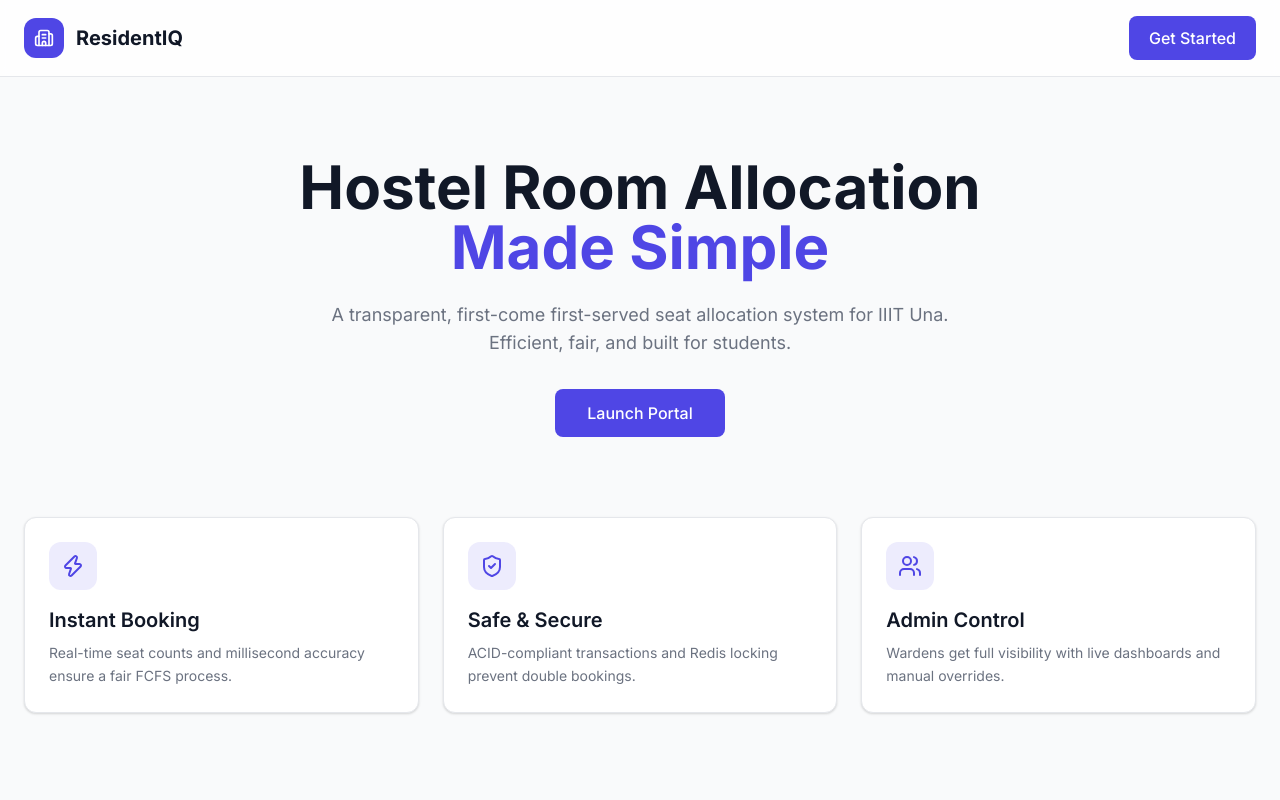
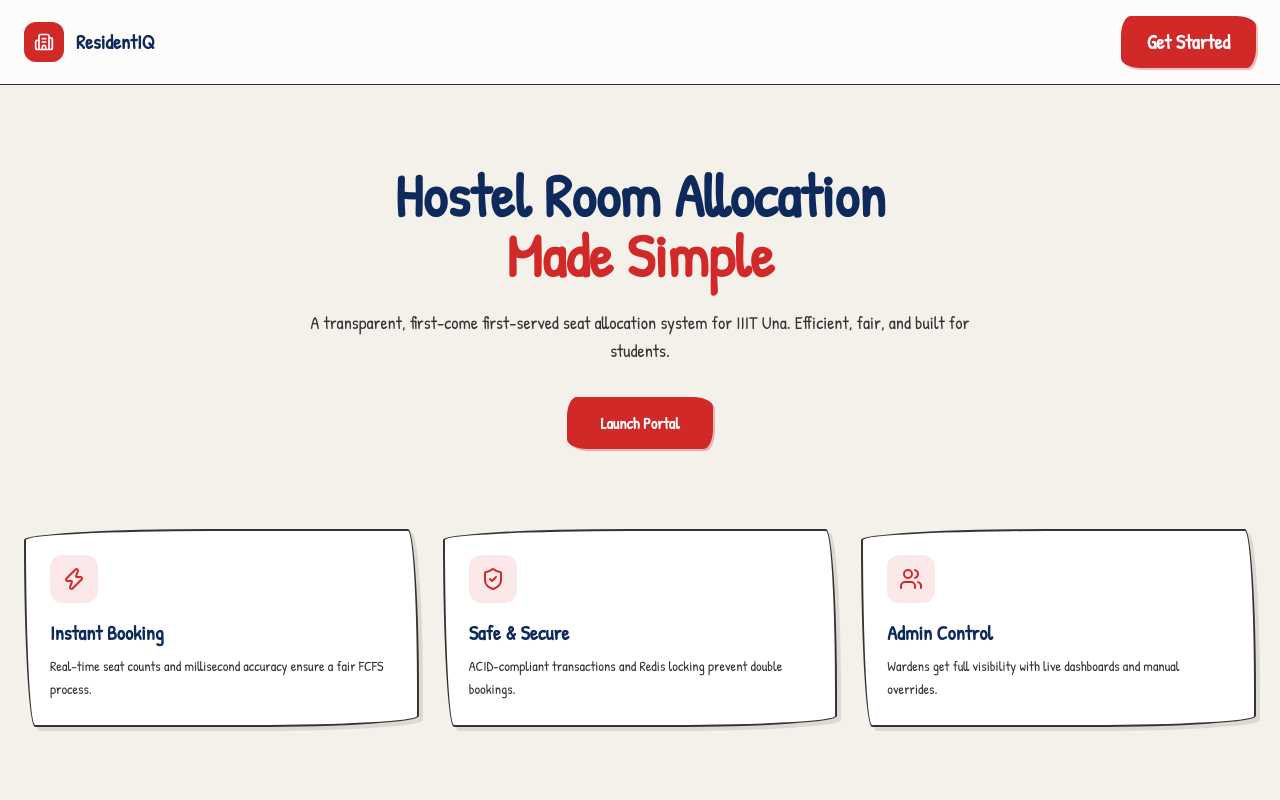
Before and after one commit to DSingh0304/HostleSeatAllocation, a Next.js app in the folder client/: page / in a window 1280 px wide. Shown: the top 800 px of the page. Built offline with nearby package versions, Linux system fonts and the light colour scheme.

Commit message:
Refactor and update globals.css

```diff
--- a/client/app/globals.css
+++ b/client/app/globals.css
@@ -1,147 +1,214 @@
+@import url('https://fonts.googleapis.com/css2?family=Patrick+Hand&family=JetBrains+Mono:wght@400;700&display=swap');
+
 @tailwind base;
 @tailwind components;
 @tailwind utilities;
 
 @layer base {
   :root {
-    --background: 249 250 251;
-    --foreground: 17 24 39;
-    --card: 255 255 255;
-    --card-border: 229 231 235;
-    --muted: 243 244 246;
-    --muted-foreground: 107 114 128;
-    --primary: 79 70 229;
-    --primary-foreground: 255 255 255;
-    --secondary: 236 72 153;
-    --accent: 139 92 246;
-    --border: 229 231 235;
-    --input: 243 244 246;
-    --ring: 79 70 229;
+    --paper-note: #F4F1EA;
+    --ink-blue: #0E2A5C;
+    --pencil-grey: #333333;
+    --alert-red: #D12828;
+    --highlighter: #FFFFA5;
+    --ballpoint: #0000FF;
+    --font-hand: 'Patrick Hand', cursive;
+    --font-mono: 'JetBrains Mono', monospace;
+
+    /* Legacy variables mapping to Sketch Design */
+    --background: 244 241 234;
+    --foreground: 14 42 92;
+    --card: 244 241 234;
+    --card-border: 51 51 51;
+    --muted: 244 241 234;
+    --muted-foreground: 51 51 51;
+    --primary: 209 40 40;
+    --primary-foreground: 244 241 234;
+    --secondary: 255 255 165;
+    --secondary-foreground: 14 42 92;
+    --border: 51 51 51;
+    --input: 244 241 234;
+    --ring: 14 42 92;
   }
 
   body {
-    background-color: rgb(var(--background));
-    color: rgb(var(--foreground));
-    font-family: 'Inter', system-ui, -apple-system, sans-serif;
+    background-color: var(--paper-note);
+    color: var(--ink-blue);
+    font-family: var(--font-hand);
+    /* Notebook paper background */
+    background-image: linear-gradient(rgba(14, 42, 92, 0.1) 1px, transparent 1px);
+    background-size: 100% 2rem;
+    line-height: 2rem;
+    min-height: 100vh;
     overflow-x: hidden;
-    text-rendering: optimizeLegibility;
-    -webkit-font-smoothing: antialiased;
+  }
+
+  * {
+    font-family: var(--font-hand);
   }
 }
 
 @layer components {
-  .card {
-    background: rgb(var(--card));
-    border: 1px solid rgb(var(--card-border));
-    border-radius: 12px;
-    box-shadow: 0 1px 3px 0 rgba(0, 0, 0, 0.1), 0 1px 2px 0 rgba(0, 0, 0, 0.06);
+  /* Sketch specific classes */
+  .card, .glass, .sketch-border {
+    border: 2px solid var(--pencil-grey) !important;
+    border-radius: 255px 15px 225px 15px / 15px 225px 15px 255px !important;
+    background: #ffffff;
+    box-shadow: 4px 4px 0px rgba(0,0,0,0.1) !important;
+    transition: all 0.2s ease-in-out;
   }
 
-  .glass {
-    background: rgb(var(--card));
-    border: 1px solid rgb(var(--card-border));
-    border-radius: 12px;
-    box-shadow: 0 1px 3px 0 rgba(0, 0, 0, 0.1), 0 1px 2px 0 rgba(0, 0, 0, 0.06);
+  .sketch-border-alt {
+    border: 2px solid var(--ink-blue) !important;
+    border-radius: 15px 225px 15px 255px / 255px 15px 225px 15px !important;
+    background: #ffffff;
+    box-shadow: 4px 4px 0px rgba(14, 42, 92, 0.1) !important;
+    transition: all 0.2s ease-in-out;
   }
 
-  .gradient-bg {
-    background: rgb(var(--primary));
-    color: rgb(var(--primary-foreground));
+  .card-hover:hover, .sketch-border:hover, .sketch-border-alt:hover {
+    transform: scale(1.02) rotate(1deg);
+    box-shadow: 6px 6px 0px rgba(14, 42, 92, 0.2);
   }
 
-  .card-hover {
-    transition: all 0.2s ease;
+  .btn-primary, .sketch-button-primary {
+    background: var(--alert-red);
+    color: white;
+    padding: 0.5rem 1.5rem;
+    border: 2px solid var(--alert-red) !important;
+    border-radius: 10px 20px 10px 20px / 20px 10px 20px 10px !important;
+    box-shadow: 2px 2px 0px rgba(209, 40, 40, 0.3) !important;
+    font-size: 1.25rem;
+    font-weight: 600;
+    transition: all 0.2s ease-in-out;
+    cursor: pointer;
+    display: inline-flex;
+    align-items: center;
+    justify-content: center;
   }
 
-  .card-hover:hover {
-    box-shadow: 0 4px 6px -1px rgba(0, 0, 0, 0.1), 0 2px 4px -1px rgba(0, 0, 0, 0.06);
-    transform: translateY(-2px);
+  .btn-primary:hover:not(:disabled), .sketch-button-primary:hover:not(:disabled) {
+    transform: scale(1.05) rotate(-2deg);
+    background: var(--ink-blue);
+    border-color: var(--ink-blue);
+    box-shadow: 4px 4px 0px rgba(14, 42, 92, 0.3);
   }
 
-  .btn-primary {
-    background: rgb(var(--primary));
-    color: rgb(var(--primary-foreground));
-    padding: 0.625rem 1.25rem;
-    border-radius: 8px;
-    font-weight: 500;
-    transition: all 0.2s ease;
-    border: none;
-    cursor: pointer;
+  .btn-primary:disabled, .sketch-button-primary:disabled {
+    opacity: 0.5;
+    cursor: not-allowed;
   }
 
-  .btn-primary:hover {
-    background: rgb(67 56 202);
-    box-shadow: 0 4px 12px rgba(79, 70, 229, 0.3);
+  .btn-secondary, .sketch-button {
+    background: transparent;
+    color: var(--ink-blue);
+    padding: 0.5rem 1.5rem;
+    border: 2px solid var(--ink-blue) !important;
+    border-radius: 10px 20px 10px 20px / 20px 10px 20px 10px !important;
+    box-shadow: 2px 2px 0px rgba(14, 42, 92, 0.2) !important;
+    font-size: 1.25rem;
+    font-weight: 600;
+    transition: all 0.2s ease-in-out;
+    cursor: pointer;
+    display: inline-flex;
+    align-items: center;
+    justify-content: center;
   }
 
-  .btn-secondary {
-    background: rgb(var(--muted));
-    color: rgb(var(--foreground));
-    padding: 0.625rem 1.25rem;
-    border-radius: 8px;
-    font-weight: 500;
-    transition: all 0.2s ease;
-    border: 1px solid rgb(var(--border));
-    cursor: pointer;
-  }
-
-  .btn-secondary:hover {
-    background: rgb(229 231 235);
+  .btn-secondary:hover:not(:disabled), .sketch-button:hover:not(:disabled) {
+    transform: scale(1.05) rotate(-2deg);
+    background: var(--highlighter);
+    box-shadow: 4px 4px 0px rgba(14, 42, 92, 0.2);
   }
 
   input:not([type="checkbox"]):not([type="radio"]),
   textarea,
   select {
-    background: rgb(var(--input));
-    border: 1px solid rgb(var(--border));
-    border-radius: 8px;
-    padding: 0.625rem 0.875rem;
-    color: rgb(var(--foreground));
+    background: white;
+    border: 2px solid var(--pencil-grey) !important;
+    border-radius: 10px 5px 10px 5px / 5px 10px 5px 10px !important;
+    padding: 0.5rem 1rem;
+    color: var(--ink-blue);
     transition: all 0.2s ease;
     outline: none;
+    font-family: var(--font-hand);
+    font-size: 1.25rem;
+    box-shadow: 2px 2px 0px rgba(0,0,0,0.05) !important;
   }
 
   input:focus, textarea:focus, select:focus {
-    border-color: rgb(var(--primary));
-    box-shadow: 0 0 0 3px rgba(79, 70, 229, 0.1);
+    border-color: var(--ink-blue);
+    box-shadow: 4px 4px 0px rgba(14, 42, 92, 0.2);
+    transform: rotate(1deg);
   }
 
-  input::placeholder, textarea::placeholder {
-    color: rgb(var(--muted-foreground));
+  /* Tape effect */
+  .tape-effect {
+    position: absolute;
+    top: -12px;
+    left: 50%;
+    transform: translateX(-50%) rotate(-2deg);
+    width: 100px;
+    height: 30px;
+    background-color: rgba(255, 255, 255, 0.6);
+    box-shadow: 0 1px 3px rgba(0,0,0,0.1);
+    border: 1px solid rgba(0,0,0,0.05);
+    z-index: 10;
+    backdrop-filter: blur(2px);
   }
 
-  .badge {
-    display: inline-flex;
-    align-items: center;
-    padding: 0.25rem 0.75rem;
-    border-radius: 9999px;
-    font-size: 0.75rem;
-    font-weight: 500;
+  /* Text Highlighter */
+  .highlight-text {
+    background: linear-gradient(104deg, transparent 0%, var(--highlighter) 2%, var(--highlighter) 98%, transparent 100%);
+    padding: 0.1em 0.3em;
+    display: inline-block;
+    transform: rotate(-1deg);
+    font-weight: bold;
   }
 
-  .badge-primary {
-    background: rgba(79, 70, 229, 0.1);
-    color: rgb(var(--primary));
+  .coffee-ring {
+    position: absolute;
+    width: 200px;
+    height: 200px;
+    border: 8px solid rgba(139, 69, 19, 0.15);
+    border-radius: 45% 55% 40% 60% / 55% 45% 60% 40%;
+    z-index: 0;
+    pointer-events: none;
+    mix-blend-mode: multiply;
   }
 
-  .badge-success {
-    background: rgba(34, 197, 94, 0.1);
-    color: rgb(22 163 74);
+  .spiral-binding {
+    position: absolute;
+    left: 20px;
+    top: 0;
+    bottom: 0;
+    width: 30px;
+    z-index: 1;
+    background-image:
+      radial-gradient(circle at 15px 15px, var(--pencil-grey) 4px, transparent 5px),
+      radial-gradient(circle at 15px 15px, white 3px, transparent 4px);
+    background-size: 30px 4rem;
+    background-position: 0 1rem;
+    border-right: 2px solid rgba(0,0,0,0.05);
   }
 
-  .badge-warning {
-    background: rgba(245, 158, 11, 0.1);
-    color: rgb(217 119 6);
-  }
-
-  .badge-danger {
-    background: rgba(239, 68, 68, 0.1);
-    color: rgb(220 38 38);
+  .gradient-bg {
+    background: var(--ink-blue) !important;
+    border: 2px solid var(--pencil-grey) !important;
+    border-radius: 255px 15px 225px 15px / 15px 225px 15px 255px !important;
   }
 }
 
 @layer utilities {
-  .text-balance {
-    text-wrap: balance;
+  .animate-fade-up {
+    animation: fadeUp 0.6s ease-out forwards;
+    opacity: 0;
   }
+  .delay-100 { animation-delay: 100ms; }
+  .delay-200 { animation-delay: 200ms; }
 }
+
+@keyframes fadeUp {
+  from { opacity: 0; transform: translateY(20px); }
+  to { opacity: 1; transform: translateY(0); }
+}
```
